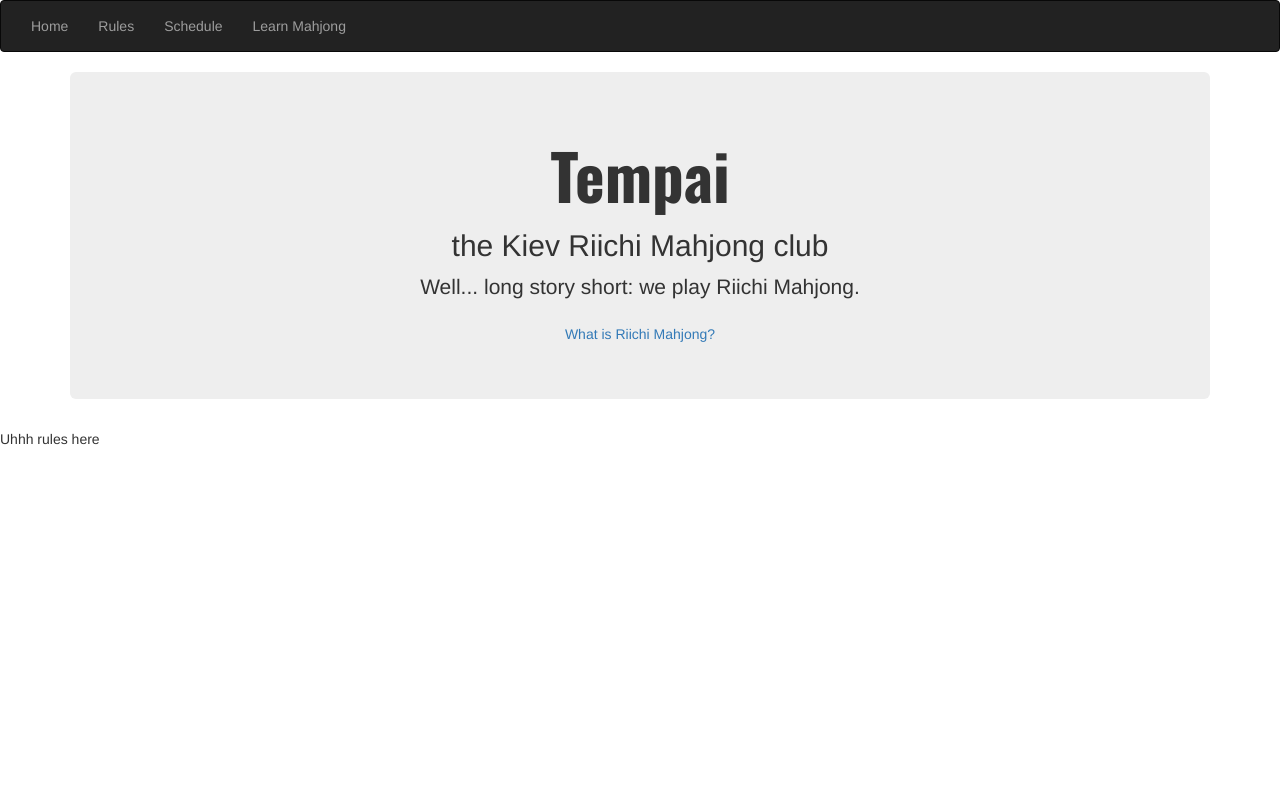
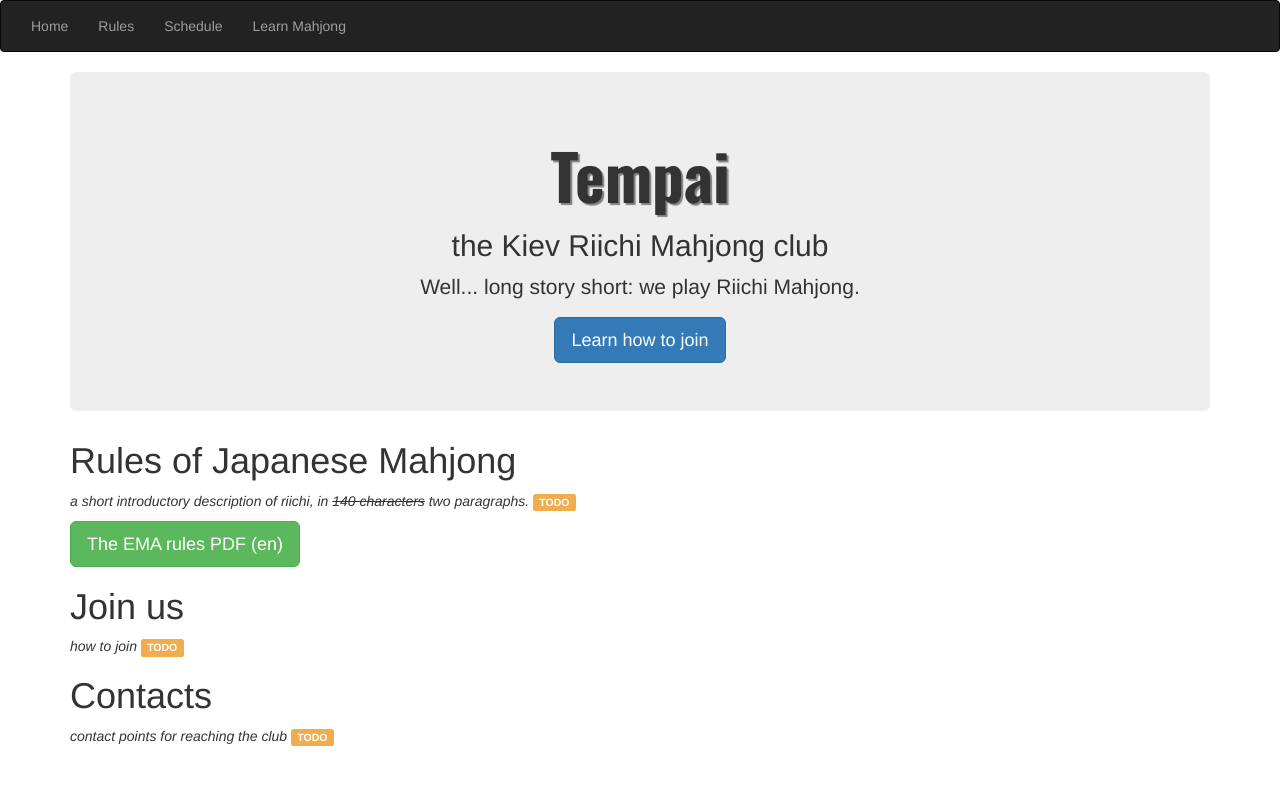
Before and after one commit to tempai-dev/tempai.kiev.ua, a Jekyll site: the page built from src/index.html, in a window 1280 px wide. Shown: the top 785 px of the page. Built offline with Jekyll 4.4.1, drawn with Linux system fonts in a browser that asks for light colours; nearby versions of some CDN libraries.

Commit message:
sketch out more content, add rules pdf, add title shadow

```diff
--- a/src/_layouts/default.html
+++ b/src/_layouts/default.html
@@ -27,8 +27,11 @@
     <![endif]-->
   </head>
   <body>
-  {% include navbar.html %}
-  {{ content }}
+    {% include navbar.html %}
+
+    <div class="container">
+      {{ content }}
+    </div>
 
     <script src="//code.jquery.com/jquery-1.11.1.min.js" type="application/javascript"></script>
     <script src="//maxcdn.bootstrapcdn.com/bootstrap/3.3.0/js/bootstrap.min.js" type="application/javascript"></script>
--- a/src/index.html
+++ b/src/index.html
@@ -2,15 +2,36 @@
 layout: default
 ---
 
-<div class="intro container">
-  <div class="jumbotron">
+<section>
+  <div class="intro jumbotron">
     <h1>Tempai</h1>
     <h2>the Kiev Riichi Mahjong club</h2>
     <p>Well... long story short: we play Riichi Mahjong.</p>
-    <a class="btn" role="button" href="#rules">What is Riichi Mahjong?</a>
+    <a class="btn btn-lg btn-primary" role="button" href="#join">
+      Learn how to join</a>
   </div>
-</div>
+</section>
 
-<div id="rules">
-  <p>Uhhh rules here</p>
-</div>
+<section id="about-mahjong">
+  <h1>Rules of Japanese Mahjong</h1>
+  <p>
+    <em> a short introductory description of riichi, in <strike>140 characters</strike> two paragraphs.</em>
+    <span class="label label-warning">TODO</span>
+  </p>
+  <a class="btn btn-lg btn-success" role="button"
+     href="{{ root_url }}/docs/EMA_riichi_2012_EN.pdf">
+    The EMA rules PDF (en)</a>
+</section>
+
+<section id="join">
+  <h1>Join us</h1>
+  <p><em>how to join</em> <span class="label label-warning">TODO</span></p>
+</section>
+
+<footer id="contacts">
+  <h1>Contacts</h1>
+  <p>
+    <em>contact points for reaching the club</em>
+    <span class="label label-warning">TODO</span>
+  </p>
+</footer>
--- a/src/styles/main.css
+++ b/src/styles/main.css
@@ -4,9 +4,9 @@ body {
 
 .intro {
 	text-align: center;
-	width: 60%;
 }
 
 .intro h1 {
 	font-family: Oswald, serif;
+	text-shadow: 2px 2px 1px gray;
 }
```
Also changed, not shown: 1 other file.
